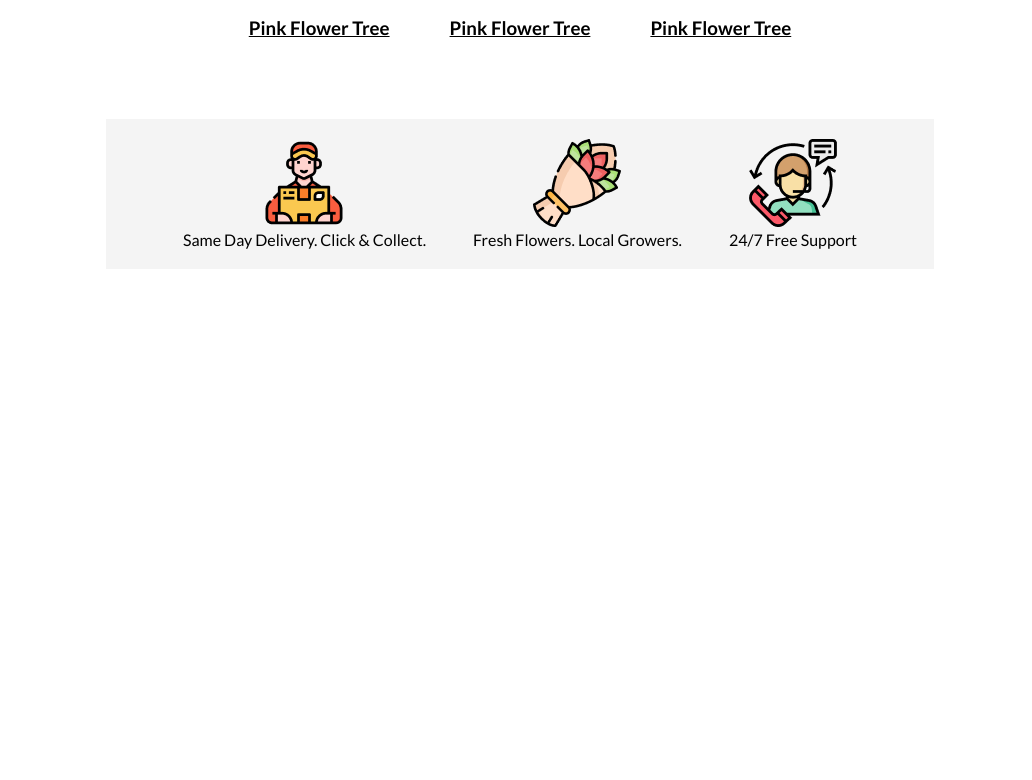
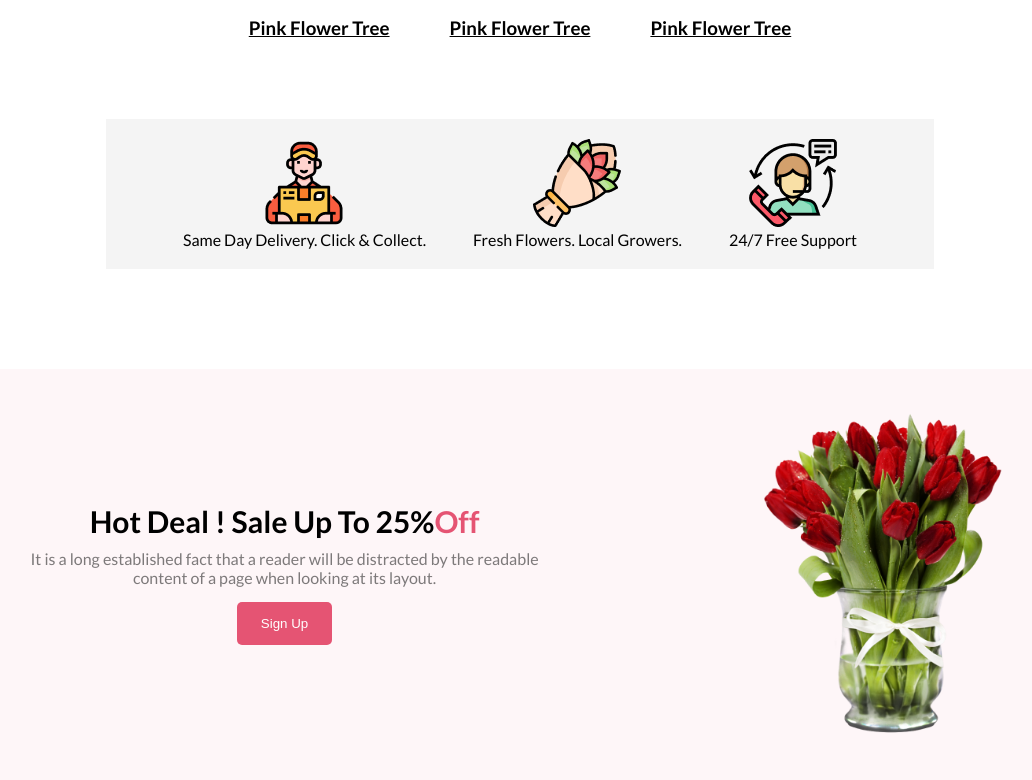
Before and after one commit to tausifislamsheik/FlowerShop, a plain HTML site: page index.html in a window 1280 px wide. Shown: the part 1114-1894 px from the top of the page, without its empty margins (120-1152 px from the left). Before the commit the page ends 1383 px from the top, so only its background shows below. Drawn offline with Linux system fonts and the light colour scheme.

Commit message:
offer section added

```diff
--- a/index.html
+++ b/index.html
@@ -78,6 +78,14 @@
             </div>
 
         </section>
+        <section class="offer-section">
+            <div>
+                <h3 class="offer-title">Hot Deal ! Sale Up To 25%<span class="brand-color">Off</span></h3>
+                <p class="offer-description">It is a long established fact that a reader will be distracted by the readable <br> content of a page when looking at its layout.</p>
+                <button class="btn-primary">Sign Up</button>
+            </div>
+            <img width="250px" src="./images/pngwing 8.png" alt="">
+        </section>
     </main>
     <footer></footer>
 </body>
--- a/style.css
+++ b/style.css
@@ -135,3 +135,23 @@ nav h3{
     text-align: center;
 
 }
+
+.offer-section{
+    display: flex;
+    background-color: rgba(229, 84, 115, 0.05);
+    justify-content: space-around;
+    align-items: center;
+    margin-top: 100px;
+    text-align: center;
+    padding: 40px;
+}
+.offer-title{
+    margin-bottom: 10px;
+    font-size: 30px;
+    font-weight: 800;
+
+}
+.offer-description{
+    color: rgba(39, 39, 39, 0.6);
+    margin-bottom: 15px;
+}
```
